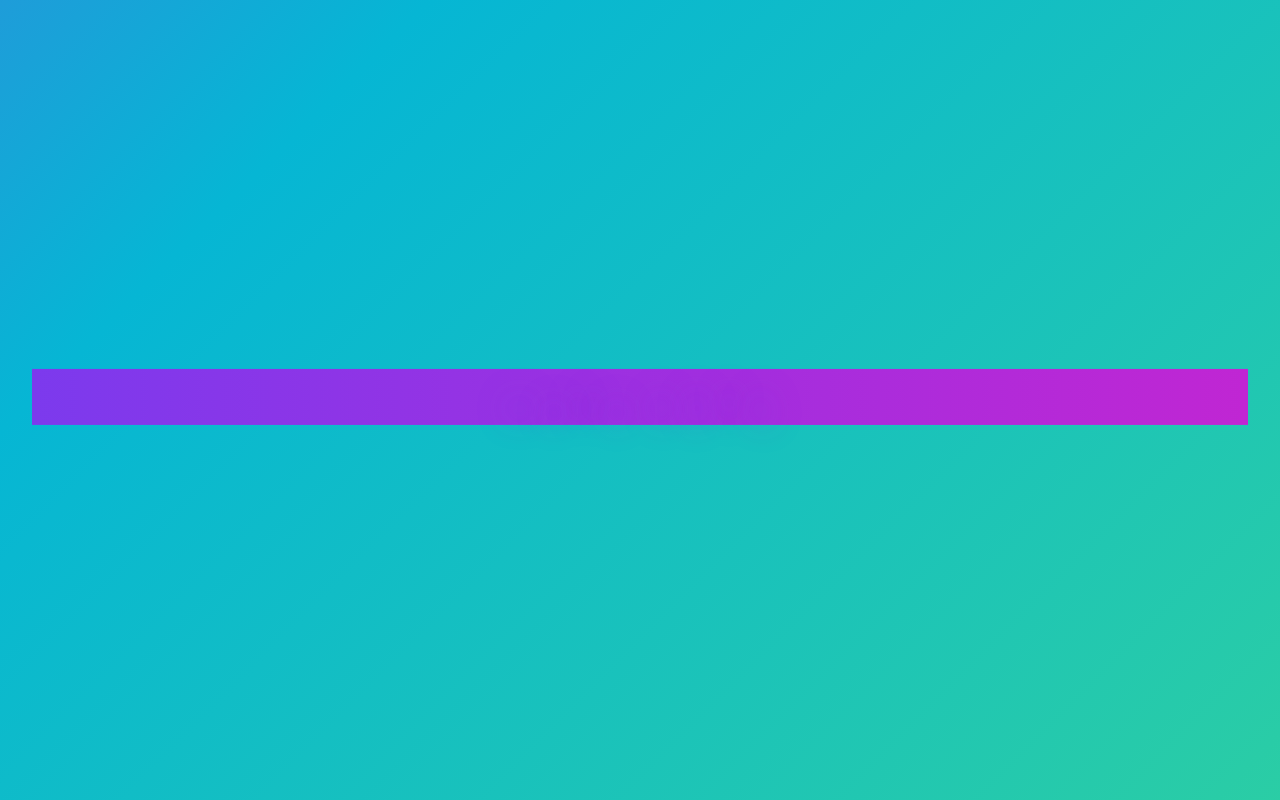
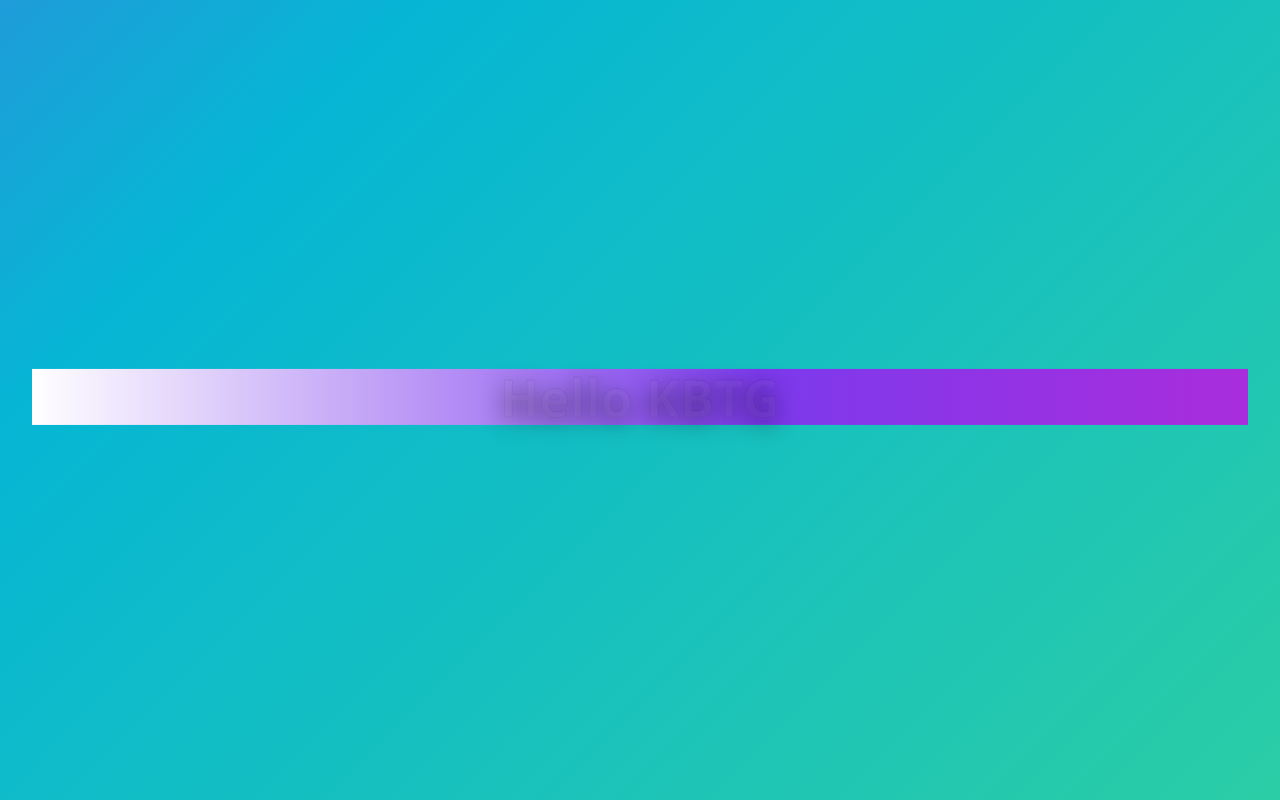
Before and after one commit to supphakrit26/vite-react-app, a React (Vite) app: page / in a window 1280 px wide. Built offline with nearby package versions, Linux system fonts and the light colour scheme.

Commit message:
fix: improve contrast for Hello KBTG gradient text

```diff
--- a/src/index.css
+++ b/src/index.css
@@ -15,14 +15,22 @@
 
 .fancy-text {
   /* explicit properties instead of @apply to avoid CSS parser errors in some editors */
+  /* use transparent text with background-clip, but provide a visible gradient and strong shadow */
   color: transparent;
   -webkit-background-clip: text;
   background-clip: text;
+  /* fallback if background-clip unsupported */
+  -webkit-text-fill-color: transparent;
   font-weight: 800;
-  background: linear-gradient(90deg, #7c3aed, #c026d3, #fb7185);
+  /* include a bright stop so the text contrasts against similar-toned backgrounds */
+  background: linear-gradient(90deg, #ffffff 0%, #7c3aed 30%, #c026d3 60%, #fb7185 100%);
   background-size: 200% 200%;
   animation: text-gradient 5s linear infinite;
-  text-shadow: 0 10px 30px rgba(124,58,237,0.18);
+  /* stronger shadow and subtle stroke to ensure legibility */
+  text-shadow: 0 6px 24px rgba(0,0,0,0.45), 0 1px 0 rgba(255,255,255,0.04);
+  -webkit-text-stroke: 0.4px rgba(0,0,0,0.12);
+  /* fallback color in case clipping fails */
+  color: #ffffff;
 }
 
 .animate-bounce-slow {
```
